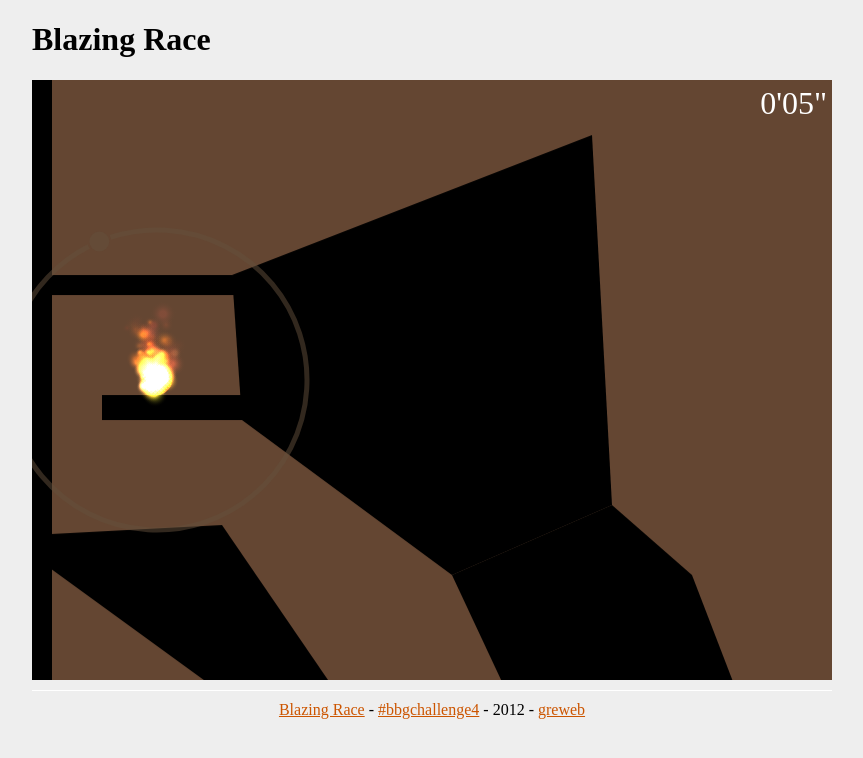
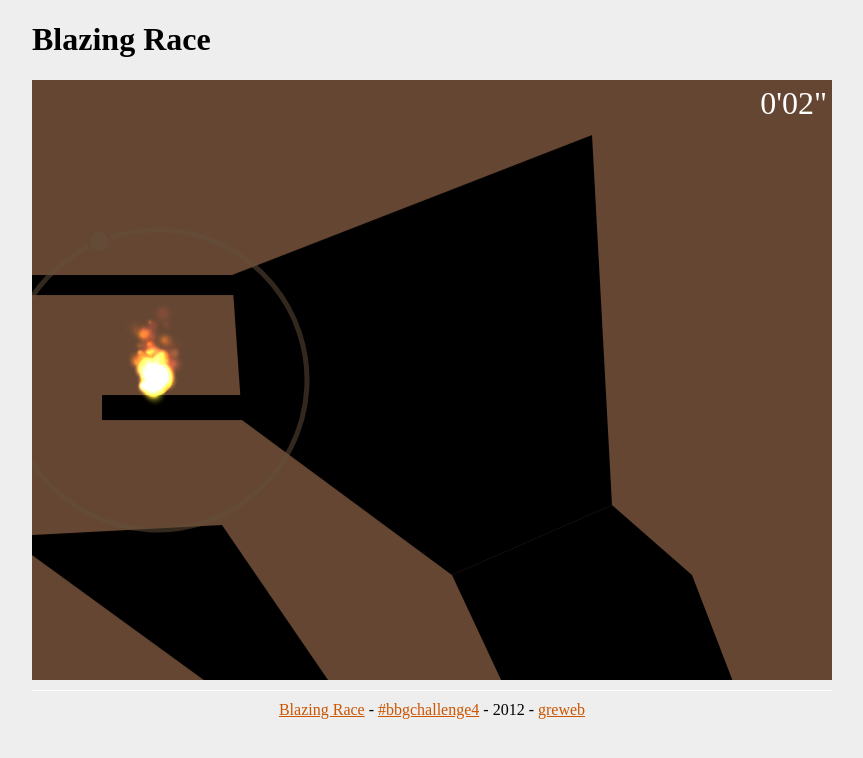
Before and after one commit to gre/blazing-race, a plain HTML site: page index.html in a window 1280 px wide. Shown: the whole page, without its empty margins (208-1071 px from the left). Drawn offline with Linux system fonts and the light colour scheme; animation ran at ten frames a second.

Commit message:
improvments

```diff
--- a/index.html
+++ b/index.html
@@ -20,10 +20,11 @@
     </header>
     <div id="game">
       <div class="chrono">
-        <span class="minutes"></span>'<span class="seconds"></span>"
+        <span class="minutes">0</span>'<span class="seconds">00</span>"
       </div>
-      <div class="end" style="display: none">
-        <span class="message"></span>
+      <div class="front" style="display: none">
+        <div class="message">Ready?</div>
+        <div class="countdown"></div>
       </div>
       <canvas class="game" width="800" height="600"></canvas>
     </div>
--- a/js/main.js
+++ b/js/main.js
@@ -32,7 +32,6 @@ $(function(){
   function smoothstep (min, max, value) { return Math.max(0, Math.min(1, (value-min)/(max-min))); }
 
   // Game Logic
-
 
   function GfxLoader (images, dir, ext) {
     var self = this;
@@ -79,7 +78,7 @@ $(function(){
       return new b2Vec2(self.x, self.y);
     }
 
-    self.toRealPosition = function (p) {
+    self.canvasToRealPosition = function (p) {
       return new b2Vec2(
         (-self.x + p.x)/DRAW_SCALE,
         (-self.y + p.y)/DRAW_SCALE
@@ -146,16 +145,24 @@ $(function(){
 
     self.getCursorPosition = getPosition;
 
-    node.on("mousemove", function (e) {
+    function onMouseMove (e) {
       syncCanvasPosition(e);
-    });
-    node.on("mousedown", function (e) {
+    }
+    function onMouseDown (e) {
       e.preventDefault();
       syncCanvasPosition(e);
       self.E.pub("usePower", getPosition());
-    });
+    }
 
-    self.start = function () {}
+    self.start = function () {
+      node.on("mousemove", onMouseMove);
+      node.on("mousedown", onMouseDown);
+    }
+
+    self.stop = function () {
+      node.off("mousemove", onMouseMove);
+      node.off("mousedown", onMouseDown);
+    }
   }
 
   // TODO
@@ -168,8 +175,6 @@ $(function(){
     self.height = map.height;
     self.world = new Box2D.Dynamics.b2World(new Box2D.Common.Math.b2Vec2(0, 10), true);
 
-    self.grounds = [];
-    self.waters = [];
     self.candles = [];
 
     self.E = BlazingRace.util.makeEvent({});
@@ -193,22 +198,18 @@ $(function(){
       fixDef.shape.SetAsBox(self.width / DRAW_SCALE, BORDER);
 
       bodyDef.position.Set(0, self.height / DRAW_SCALE);
-      (body=world.CreateBody(bodyDef)).CreateFixture(fixDef);
-      self.grounds.push(body);
+      world.CreateBody(bodyDef).CreateFixture(fixDef);
 
       bodyDef.position.Set(0, 0);
-      (body=world.CreateBody(bodyDef)).CreateFixture(fixDef);
-      self.grounds.push(body);
+      world.CreateBody(bodyDef).CreateFixture(fixDef);
 
       fixDef.shape.SetAsBox(BORDER, self.height / DRAW_SCALE);
 
       bodyDef.position.Set(0, 0);
-      (body=world.CreateBody(bodyDef)).CreateFixture(fixDef);
-      self.grounds.push(body);
+      world.CreateBody(bodyDef).CreateFixture(fixDef);
 
       bodyDef.position.Set(self.width / DRAW_SCALE, 0);
-      (body=world.CreateBody(bodyDef)).CreateFixture(fixDef);
-      self.grounds.push(body);
+      world.CreateBody(bodyDef).CreateFixture(fixDef);
     }
 
     function asArray (raw) {
@@ -220,7 +221,7 @@ $(function(){
     }
 
     function init (world) {
-      initBounds(world, 20/DRAW_SCALE);
+      initBounds(world, 1/DRAW_SCALE);
       var fixDef = new b2FixtureDef;
       fixDef.density = groundFixDef.density;
       fixDef.friction = groundFixDef.friction;
@@ -239,7 +240,6 @@ $(function(){
             var ground = world.CreateBody(bodyDef);
             ground.CreateFixture(fixDef);
             ground.SetUserData({ type: "ground" });
-            self.grounds.push(ground);
           }
         }
         if (type == "candles") {
@@ -262,7 +262,6 @@ $(function(){
             var water = world.CreateBody(bodyDef);
             water.SetUserData({ type: "water" });
             water.CreateFixture(fixDef);
-            self.waters.push(water);
           }
         }
       }
@@ -304,6 +303,9 @@ $(function(){
     var self = this;
     self.size = 0.5;
     self.body = world.createPlayerBody(self.size, _x/DRAW_SCALE, _y/DRAW_SCALE);
+    self.E = BlazingRace.util.makeEvent({});
+
+    self.rez = self.body.GetPosition().Copy();
 
     var POWER_FORCE = 15;
     var POWER_LOAD_SPEED = 4000;
@@ -321,11 +323,36 @@ $(function(){
       }
     });
 
+    self.getPosition = function () {
+      return self.body.GetPosition();
+    }
+
     self.start = function () {
+      self.ignition();
     }
 
     self.isDead = function () {
       return self.oxygen <= 0;
+    }
+
+    self.die = function () {
+      self.oxygen = 0;
+      self.E.pub("die");
+    }
+
+    self.ignition = function () {
+      self.oxygen = 1;
+      self.E.pub("live");
+    }
+
+    self.reignition = function () {
+      self.oxygen = 1;
+      self.body.SetPosition(self.rez);
+      self.E.pub("live");
+    }
+
+    self.saveRezPoint = function () {
+      self.rez = self.body.GetPosition().Copy();
     }
 
     self.consumePower = function (intensity) {
@@ -337,24 +364,27 @@ $(function(){
     }
   }
 
-  function Game (world, player, camera, mouse) {
+  function Game (world, player, camera, controls) {
     var self = this;
+
+    self.E = BlazingRace.util.makeEvent({});
+
     self.world = world;
     self.player = player;
     self.camera = camera;
-    self.mouse = mouse;
+    self.controls = controls;
 
     self.startTime = 0;
     self.candleCount = 0;
 
+
     self.getPlayerVector = function (p) {
-      var click = camera.toRealPosition(p);
+      var click = camera.canvasToRealPosition(p);
       var position = player.body.GetPosition();
       var force = click.Copy();
       force.Subtract(position);
       return force;
     }
-
 
     self.MAX_DIST = 5;
 
@@ -362,8 +392,7 @@ $(function(){
       return smoothstep(0, self.MAX_DIST, dist);
     }
 
-
-    mouse.E.sub("usePower", function (canvasPosition) {
+    controls.E.sub("usePower", function (canvasPosition) {
       var position = player.body.GetPosition();
       var force = self.getPlayerVector(canvasPosition);
       var dist = force.Normalize();
@@ -374,6 +403,14 @@ $(function(){
       player.body.ApplyImpulse(force, position);
     });
 
+    self.E.sub("lightCandle", function (candle) {
+      player.saveRezPoint();
+    });
+
+    function stop() {
+
+    }
+
     function start() {
       self.startTime = +new Date();
       var contactListener = new b2ContactListener;
@@ -381,14 +418,17 @@ $(function(){
         var aData = contact.GetFixtureA().GetBody().GetUserData();
         var bData = contact.GetFixtureB().GetBody().GetUserData();
         if (aData && bData) {
-          if (aData.type=="water" && bData.type=="player") {
-            player.oxygen = 0;
+          if (aData.type=="water" && bData.type=="player" && player.oxygen>0) {
+            player.die();
+            self.E.pub("collideWater");
           }
           else if (aData.type=="candle" && bData.type=="player") {
             if (player.oxygen && !aData.lighted) {
               aData.lighted = true;
-              contact.GetFixtureA().GetBody().SetUserData(aData);
+              var candle = contact.GetFixtureA().GetBody();
+              candle.SetUserData(aData);
               ++ self.candleCount;
+              self.E.pub("lightCandle", { body: candle });
             }
           }
         }
@@ -409,11 +449,12 @@ $(function(){
     }
 
     self.start = function () {
-      self.world.start();
-      self.player.start();
-      self.camera.start();
-      self.mouse.start();
+      controls.start();
       start();
+    }
+    self.stop = function () {
+      controls.stop();
+      stop();
     }
   }
 
@@ -440,17 +481,7 @@ $(function(){
     }
 
 
-    function setup ()  {
-      if (DEBUG) {
-        var debugDraw = new Box2D.Dynamics.b2DebugDraw();
-        debugDraw.SetSprite(ctx);
-        debugDraw.SetDrawScale(DRAW_SCALE);
-        debugDraw.SetFillAlpha(0.5);
-        debugDraw.SetLineThickness(1.0);
-        debugDraw.SetFlags(b2DebugDraw.e_shapeBit | b2DebugDraw.e_jointBit);
-        game.world.world.SetDebugDraw(debugDraw);
-      }
-
+    function initParticles () {
       pe = new cParticleEmitter();
       pe.maxParticles = 250;
       pe.size = DRAW_SCALE*0.6;
@@ -464,6 +495,27 @@ $(function(){
       pe.position.x = -1000;
       pe.position.y = -1000;
 		  pe.init();
+    }
+
+    function setup ()  {
+      if (DEBUG) {
+        var debugDraw = new Box2D.Dynamics.b2DebugDraw();
+        debugDraw.SetSprite(ctx);
+        debugDraw.SetDrawScale(DRAW_SCALE);
+        debugDraw.SetFillAlpha(0.5);
+        debugDraw.SetLineThickness(1.0);
+        debugDraw.SetFlags(b2DebugDraw.e_shapeBit | b2DebugDraw.e_jointBit);
+        game.world.world.SetDebugDraw(debugDraw);
+      }
+
+      initParticles();
+
+      game.player.E.sub("die", function () {
+        pe.duration = -1;
+      });
+      game.player.E.sub("live", function () {
+        initParticles();
+      });
 
       cacheMapTexture();
     }
@@ -479,10 +531,9 @@ $(function(){
       ctx.fillRect(0, 0, canvas.width, canvas.height);
     }
 
-    function fillPolygon (vertices, s) {
+    function fillPolygon (vertices, s, drawScale) {
       var vertexCount = vertices.length;
       if (!vertexCount) return;
-      var drawScale = DRAW_SCALE;
       s.beginPath();
       s.moveTo(Math.floor(vertices[0].x * drawScale), Math.floor(vertices[0].y * drawScale));
       for (var i = 1; i < vertexCount; i++) {
@@ -499,27 +550,25 @@ $(function(){
       s.fill();
    }
 
-    function drawGround (ground, ctx) {
-      var position = ground.GetPosition();
-      for (var fixture = ground.GetFixtureList(); fixture; fixture = fixture.GetNext()) {
-        ctx.fillStyle = 'rgb(0, 0, 0)';
-        ctx.save();
-        var shape = fixture.GetShape();
-        ctx.translate(position.x*DRAW_SCALE, position.y*DRAW_SCALE);
-        fillPolygon(shape.GetVertices(), ctx);
-        ctx.restore();
-      }
+    function rawToPositions (arr) {
+      var a = [];
+      for (var i = 0; i < arr.length/2; ++ i)
+        a.push({ x: arr[i*2], y: arr[i*2+1] });
+      return a;
     }
 
-    function drawWater (water, ctx) {
-      var position = water.GetPosition();
-      for (var fixture = water.GetFixtureList(); fixture; fixture = fixture.GetNext()) {
+    function drawMapTexture (ctx) {
+      ctx.clearRect(0, 0, ctx.canvas.width, ctx.canvas.height);
+      var waters = game.world.map.objects.waters;
       ctx.fillStyle = 'rgba(100, 150, 255, 0.6)';
-        ctx.save();
-        var shape = fixture.GetShape();
-        ctx.translate(position.x*DRAW_SCALE, position.y*DRAW_SCALE);
-        fillPolygon(shape.GetVertices(), ctx);
-        ctx.restore();
+      for (var i = 0; i < waters.length; ++i) {
+        fillPolygon(rawToPositions(waters[i]), ctx, 1);
+      }
+
+      var grounds = game.world.map.objects.grounds;
+      ctx.fillStyle = 'rgb(0, 0, 0)';
+      for (var i = 0; i < grounds.length; ++i) {
+        fillPolygon(rawToPositions(grounds[i]), ctx, 1);
       }
     }
 
@@ -531,6 +580,8 @@ $(function(){
 
     function drawCandle (candle) {
       var position = candle.GetPosition();
+      var fixture = candle.GetFixtureList();
+      var lighted = fixture.GetBody().GetUserData().lighted;
       var x = position.x * DRAW_SCALE;
       var y = position.y * DRAW_SCALE;
       var w = ctx.canvas.width;
@@ -540,33 +591,40 @@ $(function(){
       var ay = y + game.camera.y;
 
       var visible = (function (x, y) {
-        return -CANDLE_W < x && x < w+CANDLE_W && -CANDLE_H < y && y < h+CANDLE_H;
+        return -CANDLE_W/2 < x && x < w+CANDLE_W/2 && -CANDLE_H/2 < y && y < h+CANDLE_H/2;
       }(ax, ay));
 
-      if (!visible) {
-        /*
-        var v = game.player.body.GetPosition().Copy();
-        v.Multiply(DRAW_SCALE);
-        v.Subtract(new b2Vec2(ax, ay));
-        v.NegativeSelf();
+      if (!visible && !lighted) {
+        return; // TODO
+
+        var v = position.Copy();
+        var playerPosition = game.player.getPosition();
+        v.Subtract(playerPosition);
         var dist = v.Normalize();
         var MARGIN = 10;
-        x = w/2 + (w-MARGIN)/2 * v.x;
-        y = h/2 + (h-MARGIN)/2 * v.y;
+        // FIXME w/2 and h/2 is wrong
+        // FIXME this is not enough to find the x, y in the border
+        var playerPositionScale = playerPosition.Copy();
+        playerPositionScale.Multiply(DRAW_SCALE);
+
+        var s = new b2Vec2(w/2, h/2);
+        s.Subtract(game.camera.getPosition());
+        s.Subtract(playerPositionScale);
+        s.NegativeSelf();
+
+        var px = s.x + w/2 + (w-2*MARGIN)/2 * v.x - game.camera.x;
+        var py = s.y + h/2 + (h-2*MARGIN)/2 * v.y - game.camera.y;
+
         var angle = Math.atan2(v.y, v.x);
         ctx.beginPath();
         ctx.fillStyle = 'red';
-        ctx.arc(x, y, 4, 0, 2*Math.PI);
+        ctx.arc(px, py, 4, 0, 2*Math.PI);
         ctx.fill();
-        */
-        return;
       }
 
-      for (var fixture = candle.GetFixtureList(); fixture; fixture = fixture.GetNext()) {
+      if (visible) {
         ctx.save();
-        var lighted = fixture.GetBody().GetUserData().lighted;
         ctx.translate(x, y);
-
         if (lighted) {
           ctx.fillStyle = 'rgb(255, 200, 150)';
           ctx.drawImage(candleOn, -CANDLE_W/2, -CANDLE_W/2-(CANDLE_H-CANDLE_W), CANDLE_W, CANDLE_H);
@@ -678,7 +736,7 @@ $(function(){
         drawCandle(game.world.candles[i]);
       }
 
-      drawPowerCircle(game.mouse);
+      drawPowerCircle(game.controls);
       drawPlayer(game.player);
 
       ctx.restore();
@@ -687,10 +745,29 @@ $(function(){
     var lastSeconds, lastMinutes;
     var $seconds = node.find(".chrono .seconds");
     var $minutes = node.find(".chrono .minutes");
+    var countdownTime = +new Date();
+    var countdownRunning = false;
     var ended = false;
+    var COUNTDOWN_DURATION = 3000;
     function DOM_render () {
       if (ended) return;
-      var duration = +new Date() - game.startTime;
+      var duration = +new Date() - countdownTime - COUNTDOWN_DURATION;
+      if (duration < 0) {
+        if (!countdownRunning) {
+          countdownRunning = true;
+        }
+        countdown( -duration );
+      }
+      else {
+        if (countdownRunning) {
+          if (game.checkGameState() == -1) {
+            game.player.reignition();
+          }
+          countdown(-1);
+          game.start();
+          countdownRunning = false;
+        }
+        duration = +new Date() - game.startTime;
         var seconds = Math.floor(duration / 1000) % 60;
         var minutes = Math.floor(duration / 60000) % 60;
         if (seconds != lastSeconds) {
@@ -704,24 +781,52 @@ $(function(){
 
         var state = game.checkGameState();
         if (state) {
+          if (state>0) {
             ended = true;
-        if (state>0) {
             win();
           }
           else {
+            neverDead = false;
             lose();
           }
         }
       }
+    }
 
-    var $end = node.find(".end");
+    var $end = node.find(".front");
+
+    var currentCount = null;
+    function countdown(ms) {
+      var seconds = Math.ceil(ms/1000);
+      if (seconds === currentCount) {
+        return;
+      }
+      currentCount = seconds;
+      if (seconds>0) {
+        $end.fadeIn();
+        $end.find(".countdown").remove();
+        $end.append('<div class="countdown">'+seconds+'</div>');
+        setTimeout(function(){
+          $end.find(".countdown").addClass("change");
+        }, 100);
+      }
+      else if (seconds<=0) {
+        $end.find(".message").empty();
+        $end.hide();
+      }
+    }
 
     function win() {
       $end.fadeIn().find(".message").text("All candles are lighted! You succeed!");
+      game.stop();
     }
 
     function lose() {
-      $end.fadeIn().find(".message").text("You haven't kept the flame lighted!");
+      game.stop();
+      setTimeout(function(){
+        $end.fadeIn().find(".message").text("Reignition...");
+        countdownTime = +new Date();
+      }, 500);
     }
 
     this.start = function () {
@@ -822,9 +927,13 @@ var MAP_BIG = {
   var rendering = new GameRendering(game, node, loader);
 
   loader.ready(function(){
-    game.start();
+    world.start();
+    player.start();
+    camera.start();
     rendering.start();
   });
+
+  BlazingRace.game = game;
 
 }());
 
```
Also changed, not shown: css/main.css (+14 -2 lines). Lines whose indentation alone changed are shown as unchanged.
